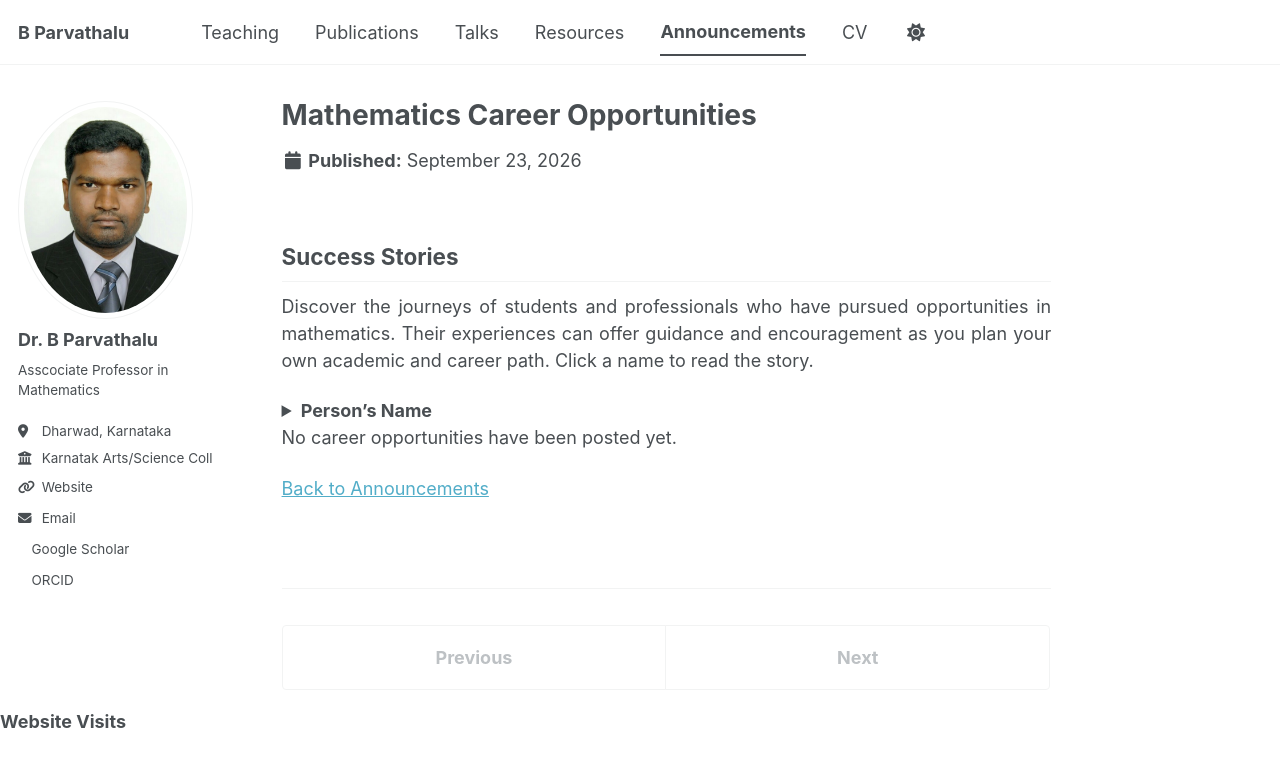
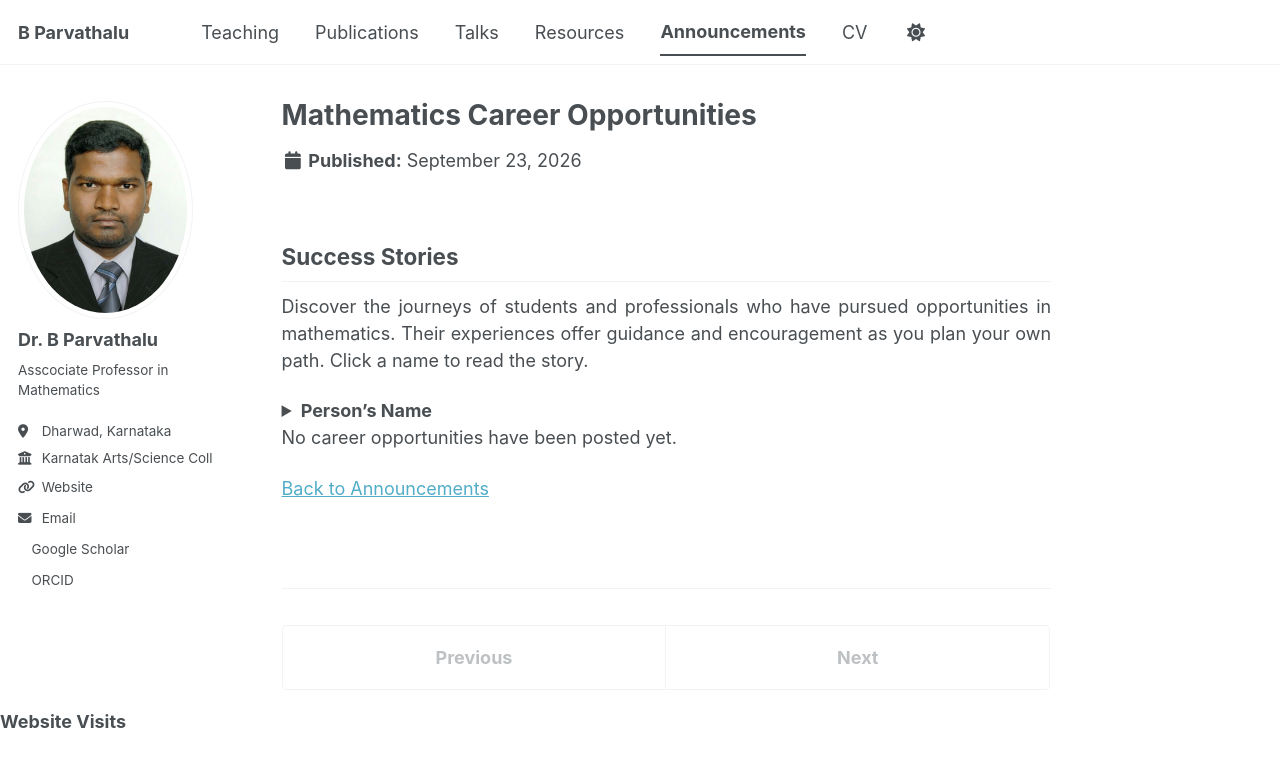
Before and after one commit to drbp-kcd/drbp-kcd.github.io, a Jekyll site: the page built from _announcements/mathematics-career-opportunities.md, in a window 1280 px wide and 983 px high. Shown: the top 767 px of the window. Built offline with Jekyll 4.4.1, drawn with Linux system fonts in a browser that asks for light colours; a style sheet for code colours, icons or effects is not loaded; some of the changed lines change nothing that is shown.

Commit message:
Update mathematics-career-opportunities.md

```diff
--- a/_announcements/mathematics-career-opportunities.md
+++ b/_announcements/mathematics-career-opportunities.md
@@ -14,30 +14,50 @@
 
 <p>
 Discover the journeys of students and professionals who have pursued
-opportunities in mathematics. Their experiences can offer guidance
-and encouragement as you plan your own academic and career path.
-Click a name to read the story.
+opportunities in mathematics. Their experiences offer guidance and
+encouragement as you plan your own path. Click a name to read the story.
 </p>
-
-<!-- Replace the example name and text with the person's actual details. -->
 
 <details>
   <summary><strong>Person’s Name</strong></summary>
 
-  <p><strong>Achievement:</strong> Enter the achievement here.</p>
-
   <p>
-    Describe the person’s academic background and interest in mathematics.
+    <strong>Achievement:</strong> From a government education background
+    to Principal Software Engineer at a multinational corporation.
   </p>
 
   <p>
-    Explain how they prepared, the challenges they faced,
-    and how they achieved their goal.
+    Educated entirely in government institutions, I completed my B.Ed.
+    after initially missing admission to M.Sc. Mathematics. Later, I
+    ranked second in a teacher recruitment examination but missed the
+    only available School Assistant post in my district. This was
+    deeply disappointing, but securing first rank in the M.Sc.
+    Mathematics entrance examination restored my confidence and
+    brought me to Osmania University.
   </p>
 
   <p>
-    <strong>Advice for students:</strong>
-    Add their suggestions, study strategies or words of encouragement.
+    Confidence soon turned into overconfidence. I neglected my studies
+    and completed my M.Sc. with 60%. I then secured an All-India rank
+    of 82 in GATE without preparation, but failed to qualify the
+    following year despite dedicating a year to preparation.
+    Fortunately, my earlier GATE score helped me gain admission
+    to M.Tech. at NITK Surathkal.
+  </p>
+
+  <p>
+    Although I remained unfocused during M.Tech., I was selected in
+    the only campus interview I attended. Once employed, I took my
+    responsibilities seriously and grew into a consistent top
+    performer. Today, I work as a Principal Software Engineer,
+    grateful for the opportunities that followed my early setbacks.
+  </p>
+
+  <p>
+    <strong>Advice for students:</strong> A setback does not define
+    your future, and a high rank does not guarantee lasting success.
+    Stay humble, prepare consistently, take responsibility, and
+    make the most of every opportunity.
   </p>
 </details>
 
```
